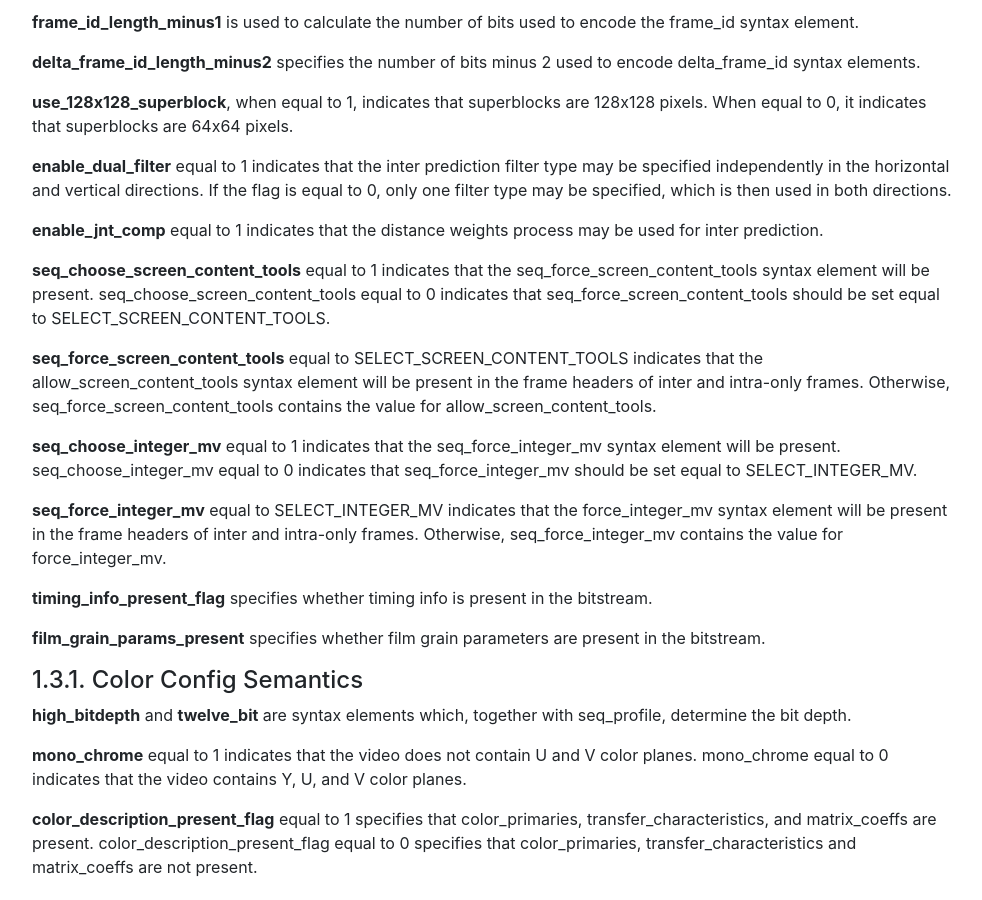
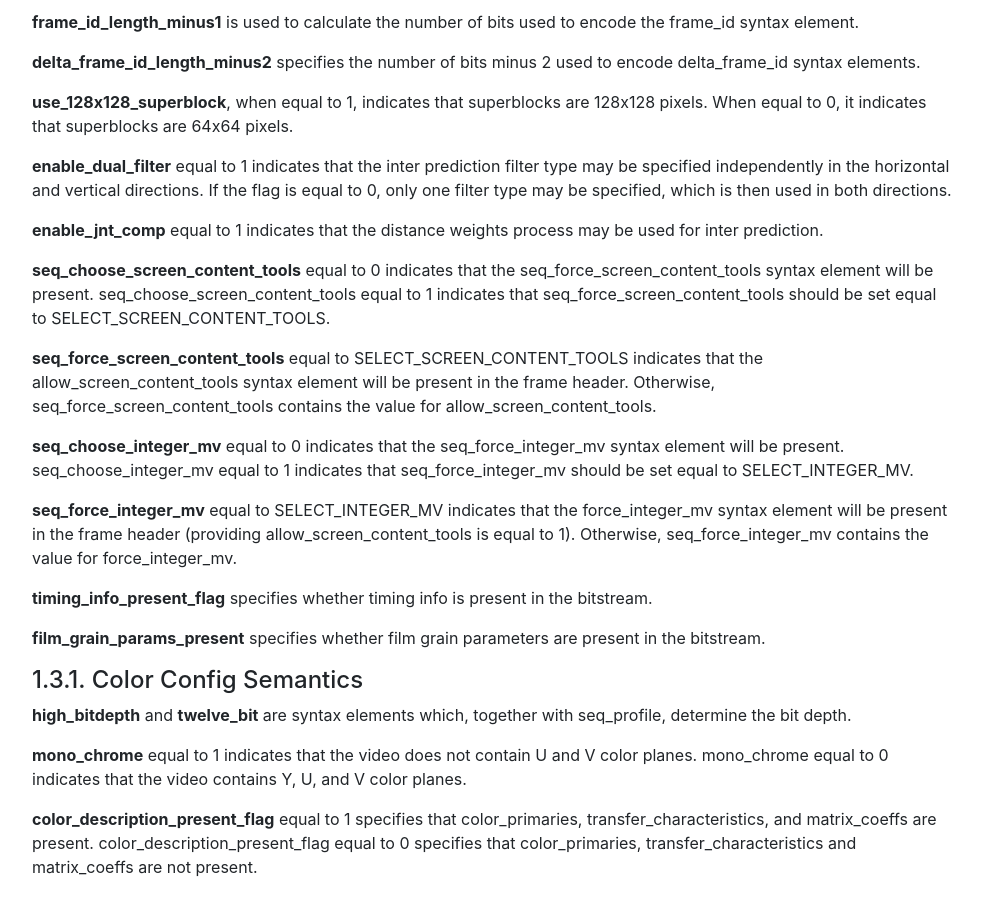
Before and after one commit to AOMediaCodec/av1-spec, a Jekyll site: the page built from 07.bitstream.semantics.md, in a window 1280 px wide and 900 px high, scrolled down 2630 px. Shown: the whole window, without its empty margins (53-1035 px from the left). Built offline with Jekyll 4.4.1, drawn with Linux system fonts in a browser that asks for light colours; nearby versions of some CDN libraries; our own code applies the rules of GitHub Pages for plain Markdown files.

Commit message:
Correct semantics for seq_choose elements

```diff
--- a/07.bitstream.semantics.md
+++ b/07.bitstream.semantics.md
@@ -140,20 +140,20 @@ then used in both directions.
 **enable_jnt_comp** equal to 1 indicates that the distance weights process
 may be used for inter prediction.
 
-**seq_choose_screen_content_tools** equal to 1 indicates that the seq_force_screen_content_tools syntax element
-will be present.  seq_choose_screen_content_tools equal to 0 indicates that seq_force_screen_content_tools
+**seq_choose_screen_content_tools** equal to 0 indicates that the seq_force_screen_content_tools syntax element
+will be present.  seq_choose_screen_content_tools equal to 1 indicates that seq_force_screen_content_tools
 should be set equal to SELECT_SCREEN_CONTENT_TOOLS.
 
 **seq_force_screen_content_tools** equal to SELECT_SCREEN_CONTENT_TOOLS indicates that the allow_screen_content_tools
-syntax element will be present in the frame headers of inter and intra-only frames.  Otherwise,
+syntax element will be present in the frame header.  Otherwise,
 seq_force_screen_content_tools contains the value for allow_screen_content_tools.
 
-**seq_choose_integer_mv** equal to 1 indicates that the seq_force_integer_mv syntax element
-will be present.  seq_choose_integer_mv equal to 0 indicates that seq_force_integer_mv should be set
+**seq_choose_integer_mv** equal to 0 indicates that the seq_force_integer_mv syntax element
+will be present.  seq_choose_integer_mv equal to 1 indicates that seq_force_integer_mv should be set
 equal to SELECT_INTEGER_MV.
 
 **seq_force_integer_mv** equal to SELECT_INTEGER_MV indicates that the force_integer_mv syntax element
-will be present in the frame headers of inter and intra-only frames.  Otherwise, seq_force_integer_mv
+will be present in the frame header (providing allow_screen_content_tools is equal to 1).  Otherwise, seq_force_integer_mv
 contains the value for force_integer_mv.
 
 **timing_info_present_flag** specifies whether timing info is present in the bitstream.
```
